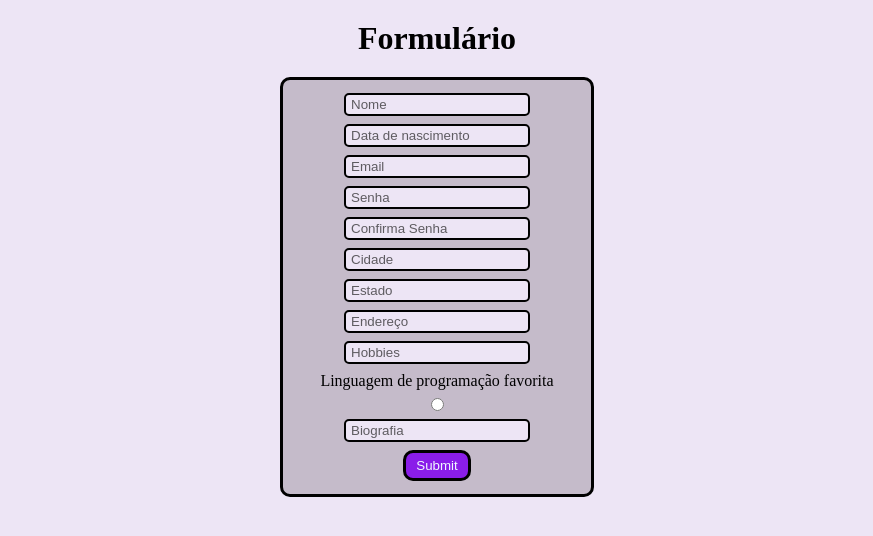
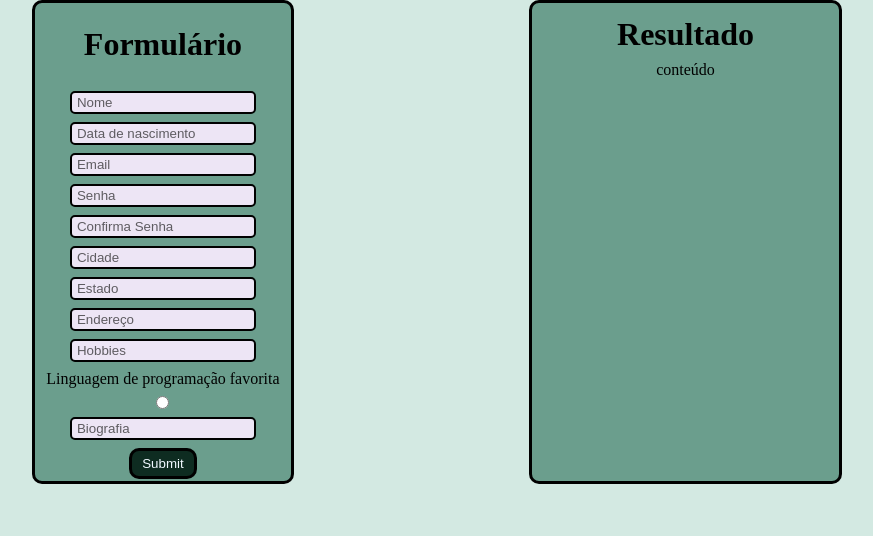
Before and after one commit to lotinmaria/projeto1-Devweb, a Vue app: page / in a window 1280 px wide. Shown: the top 536 px of the page, without its empty margins (203-1076 px from the left). Built offline with nearby package versions, Linux system fonts and the light colour scheme.

Commit message:
Alterando as cores e adicionando parte do resultado

```diff
--- a/src/App.vue
+++ b/src/App.vue
@@ -6,7 +6,7 @@ const usuario = {
   cidade: '',
   estado: '',
   hobbies: '',
-  programacao: 'asd',
+  programacao: '',
   biografia: ''
 }
 const confirmaSenha = ''
@@ -15,16 +15,17 @@ const senhaConfirmada = usuario.senha == confirmaSenha ? true : false
 </script>
 
 <template>
-  <h1 class="titulo">Formulário</h1>
+  <main>
     <div class="form">
       <form class="form-info" action="">
+        <h1 class="titulo">Formulário</h1>
         <input class="input-user" type="text" placeholder="Nome" required />
         <input class="input-user" type="text" placeholder="Data de nascimento" required />
         <input class="input-user" type="email" placeholder="Email" required />
         <input class="input-user" type="password" placeholder="Senha" required />
         <input class="input-user" type="password" placeholder="Confirma Senha" required />
         <input class="input-user" type="text" placeholder="Cidade" required />
-      <input class="input-user" type="text" placeholder="Estado" required />
+        <input class="input-user" type="select" placeholder="Estado" required />
         <input class="input-user" type="text" placeholder="Endereço" required />
         <input class="input-user" type="text" placeholder="Hobbies" />
       <label for="">Linguagem de programação favorita</label>
@@ -33,9 +34,25 @@ const senhaConfirmada = usuario.senha == confirmaSenha ? true : false
       <input class="input-button" type="submit" name="" id="" />
     </form>
   </div>
+
+  <div class="resultado">
+    <h1>Resultado</h1>
+    <div class="conteudo">
+      conteúdo
+    </div>
+
+
+  </div>
+
+
+</main>
 </template>
 
 <style scoped>
+main{
+  display: flex;
+  justify-content: space-evenly;
+}
 .titulo {
   display: flex;
   justify-content: center;
@@ -46,7 +63,7 @@ const senhaConfirmada = usuario.senha == confirmaSenha ? true : false
   justify-content: center;
 }
 .form-info {
-  background-color: rgb(197, 187, 202);
+  background-color: rgb(107, 158, 141);
   width: 20vw;
   display: flex;
   flex-direction: column;
@@ -66,10 +83,21 @@ const senhaConfirmada = usuario.senha == confirmaSenha ? true : false
   color: rgba(27, 27, 27, 0.678);
 }
 .input-button {
-  background-color: rgb(138, 29, 233);
+  background-color: rgb(14, 44, 33);
   color: aliceblue;
   padding: 5px 10px;
   border: 3px solid black;
   border-radius: 10px;
 }
+.resultado{
+  background-color: rgb(107, 158, 141);
+  width: 20vw;
+  display: flex;
+  flex-direction: column;
+  align-items: center;
+  border: 3px solid black;
+  border-radius: 10px;
+  padding: 1% 2%;
+  gap: 8px;
+}
 </style>
--- a/src/assets/main.css
+++ b/src/assets/main.css
@@ -4,5 +4,5 @@
   border: 0;
 }
 body {
-  background-color: rgb(237, 229, 245);
+  background-color: rgb(211, 233, 226)
 }
```
Lines whose indentation alone changed are shown as unchanged.
